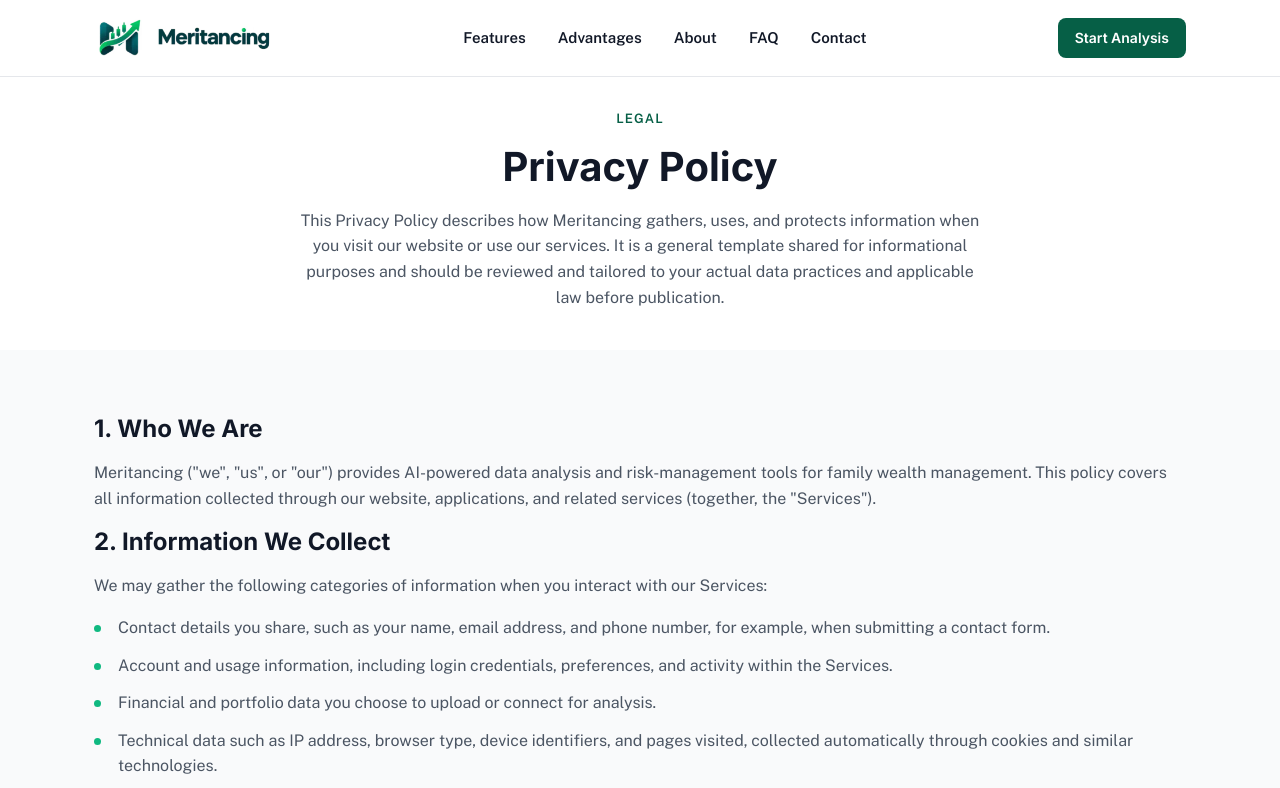
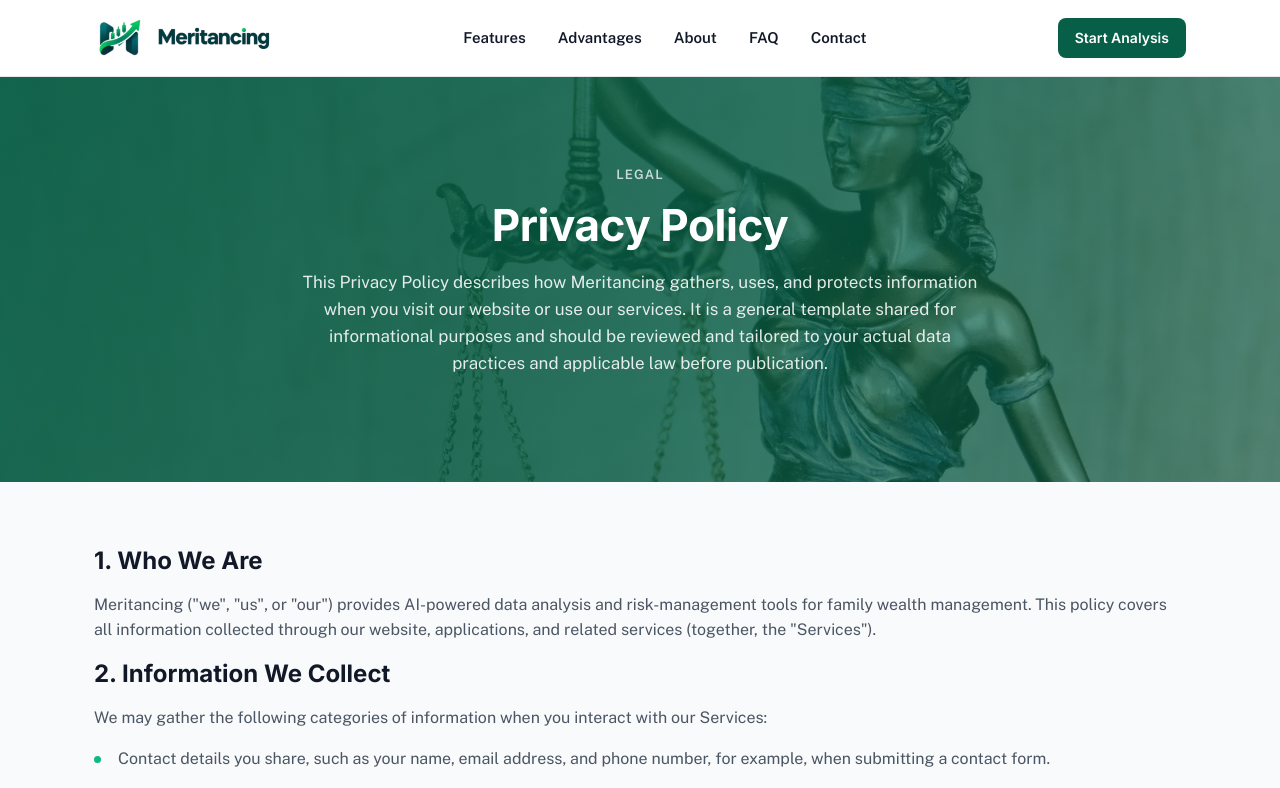
Before and after one commit to taybadeveloper/Meritancing, a Next.js app: page /privacy in a window 1280 px wide. Shown: the top 788 px of the page. Built offline with nearby package versions, Linux system fonts and the light colour scheme.

Commit message:
Add background images to legal pages heroes

```diff
--- a/app/privacy/page.js
+++ b/app/privacy/page.js
@@ -1,5 +1,5 @@
 import Link from "next/link";
-import SectionHead from "@/components/SectionHead";
+import Hero from "@/components/Hero";
 
 export const metadata = {
   title: "Meritancing, Privacy Policy for Our AI Platform",
@@ -13,16 +13,14 @@ export const metadata = {
 export default function PrivacyPage() {
   return (
     <main>
-      <section className="page-head">
-        <div className="container">
-          <SectionHead
-            eyebrow="Legal"
-            title="Privacy Policy"
-            as="h1"
-            description="This Privacy Policy describes how Meritancing gathers, uses, and protects information when you visit our website or use our services. It is a general template shared for informational purposes and should be reviewed and tailored to your actual data practices and applicable law before publication."
-          />
-        </div>
-      </section>
+      <Hero
+        small
+        eyebrow="Legal"
+        title="Privacy Policy"
+        description="This Privacy Policy describes how Meritancing gathers, uses, and protects information when you visit our website or use our services. It is a general template shared for informational purposes and should be reviewed and tailored to your actual data practices and applicable law before publication."
+        image="/assets/hero-privacy.webp"
+        alt="Gavel representing legal documentation and privacy"
+      />
 
       <section className="section-alt">
         <div className="container">
```
Also changed, not shown: app/terms/page.js (+10 -7 lines), public/assets/hero-privacy.webp (added), public/assets/hero-terms.webp (added).
